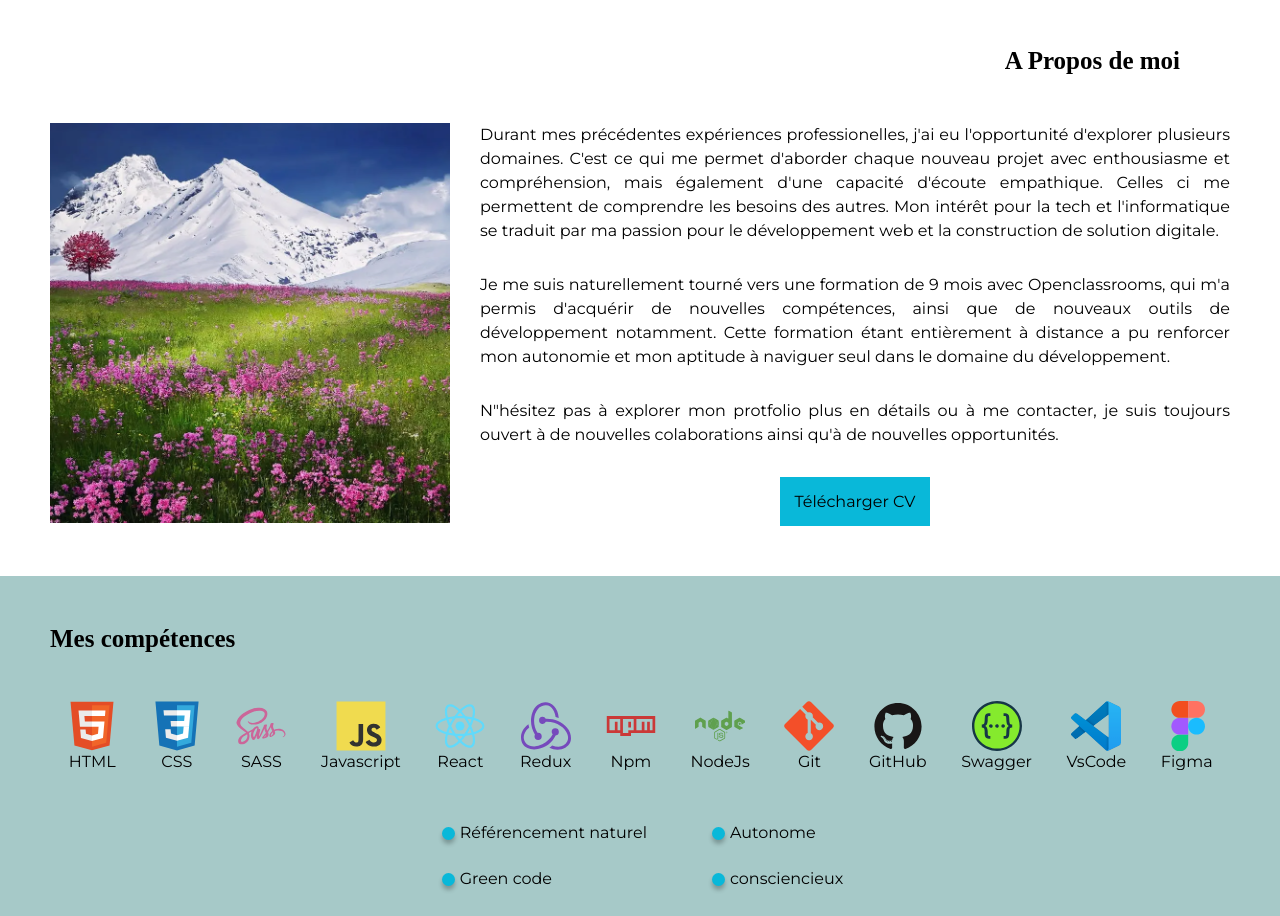
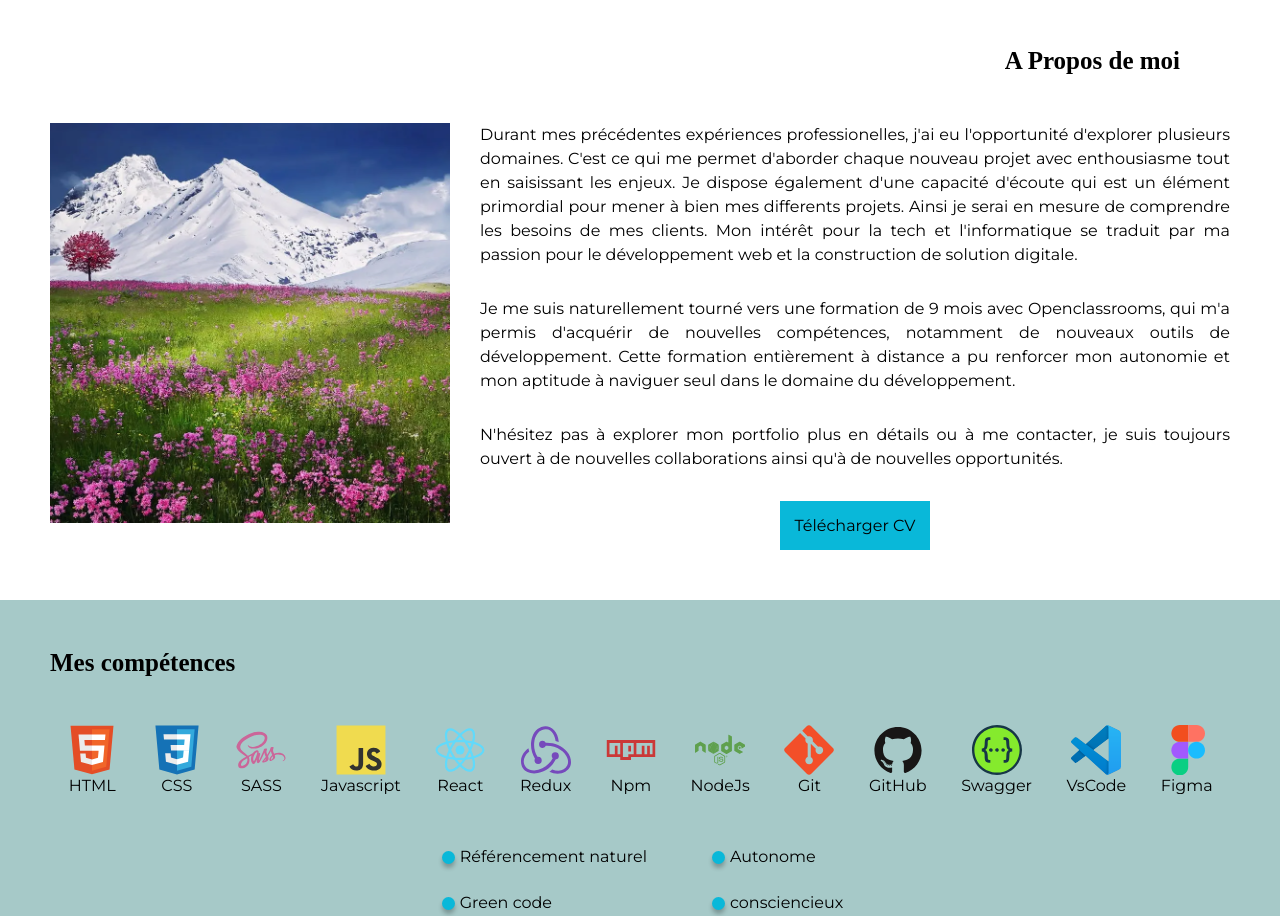
Before and after one commit to OCAntoni/Portfolio, a React (Create React App) app: page / in a window 1280 px wide. Shown: the part 1500-2416 px from the top of the page. Built offline with nearby package versions, Linux system fonts and the light colour scheme; a web font is replaced by a local one.

Commit message:
minor changes

```diff
--- a/src/components/about/about.jsx
+++ b/src/components/about/about.jsx
@@ -14,14 +14,14 @@ function About() {
                 />
                 <div className="text-about" style={{ lineHeight: '1.5' }}>
                     <p>
-                        Durant mes précédentes expériences professionelles, j'ai eu l'opportunité d'explorer plusieurs domaines. C'est ce qui me permet d'aborder chaque nouveau projet avec enthousiasme et compréhension, mais également d'une capacité d'écoute empathique. Celles ci me permettent de comprendre les besoins des autres.
+                        Durant mes précédentes expériences professionelles, j'ai eu l'opportunité d'explorer plusieurs domaines. C'est ce qui me permet d'aborder chaque nouveau projet avec enthousiasme tout en saisissant les enjeux. Je dispose également d'une capacité d'écoute qui est un élément primordial pour mener à bien mes differents projets. Ainsi je serai en mesure de comprendre les besoins de mes clients.
                         Mon intérêt pour la tech et l'informatique se traduit par ma passion pour le développement web et la construction de solution digitale.
                     </p>
                     <p>
-                        Je me suis naturellement tourné vers une formation de 9 mois avec Openclassrooms, qui m'a permis d'acquérir de nouvelles compétences, ainsi que de nouveaux outils de développement notamment. Cette formation étant entièrement à distance a pu renforcer mon autonomie et mon aptitude à naviguer seul dans le domaine du développement.
+                        Je me suis naturellement tourné vers une formation de 9 mois avec Openclassrooms, qui m'a permis d'acquérir de nouvelles compétences, notamment de nouveaux outils de développement. Cette formation entièrement à distance a pu renforcer mon autonomie et mon aptitude à naviguer seul dans le domaine du développement.
                     </p>
                     <p>
-                        N"hésitez pas à explorer mon protfolio plus en détails ou à me contacter, je suis toujours ouvert à de nouvelles colaborations ainsi qu'à de nouvelles opportunités.
+                        N'hésitez pas à explorer mon portfolio plus en détails ou à me contacter, je suis toujours ouvert à de nouvelles collaborations ainsi qu'à de nouvelles opportunités.
                     </p>
                     <div className="download">
                         <a href={process.env.PUBLIC_URL + '/cv_test.pdf'} download="CV_Castagne_Antoni.pdf">
```
